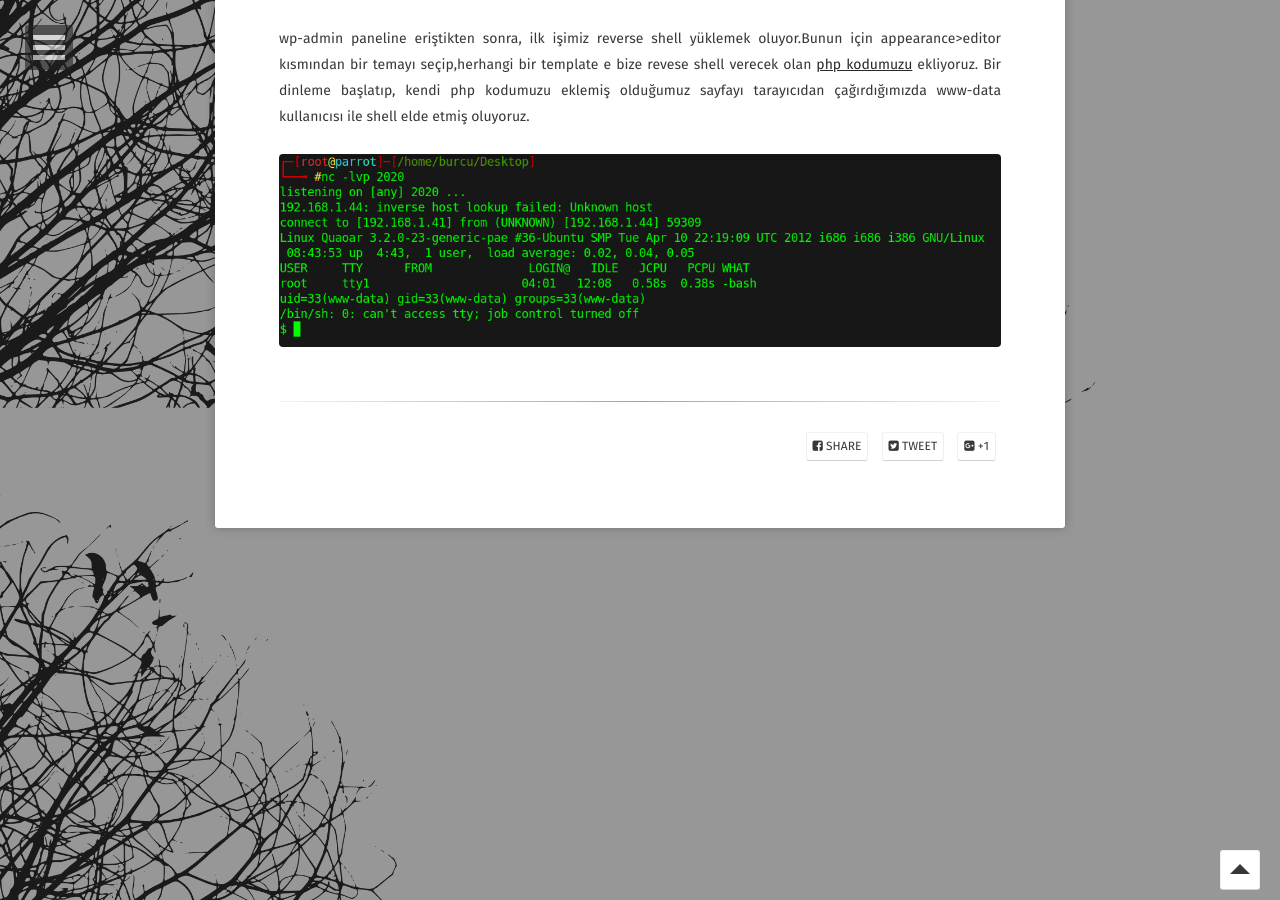
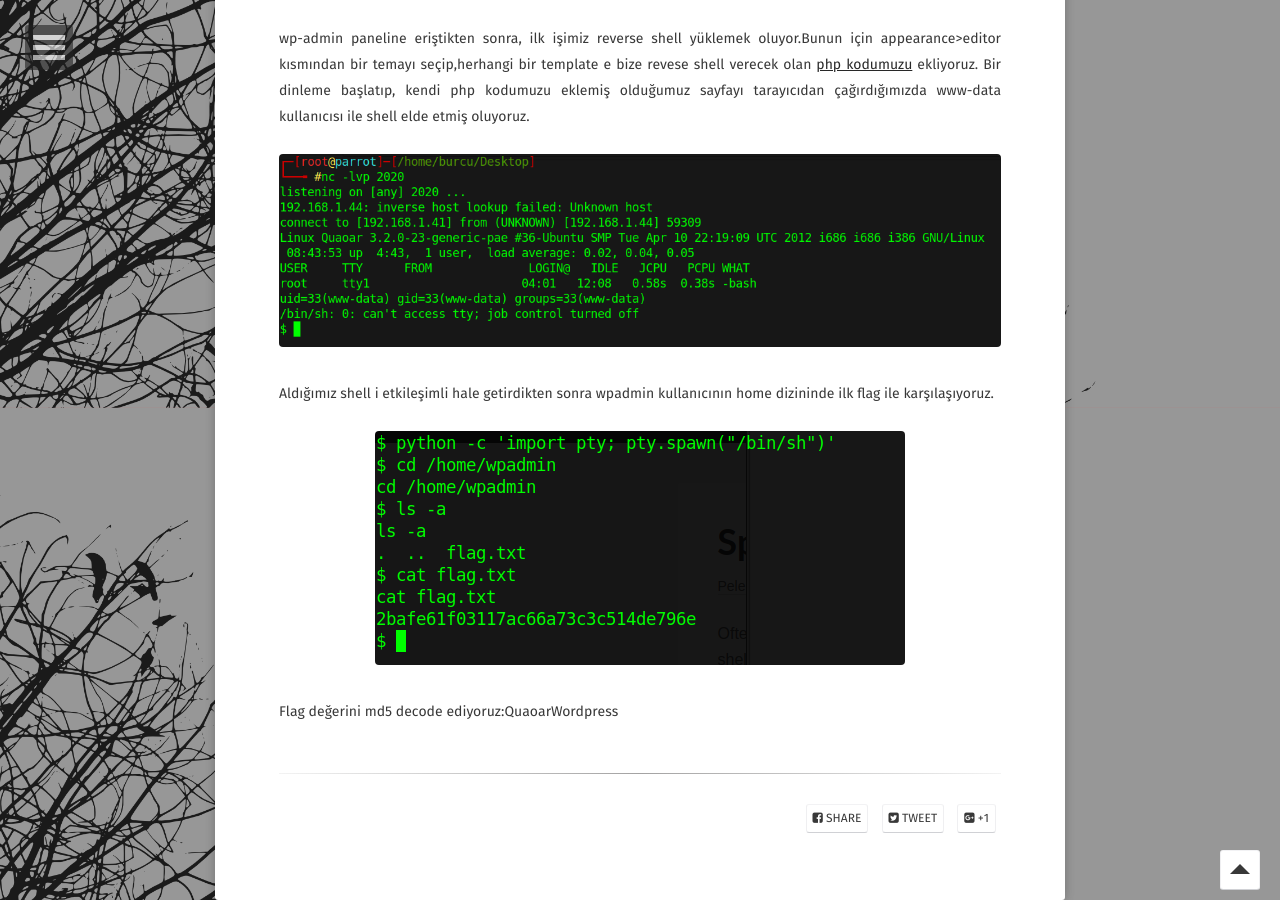
Before and after one commit to burcudemiralp/burcudemiralp.github.io, a Jekyll site: the page built from _posts/2018-06-07-Quaoar-Writeup.md, in a window 1280 px wide and 900 px high, scrolled down 3192 px. Built offline with Jekyll 4.4.1, drawn with Linux system fonts in a browser that asks for light colours; some web fonts are replaced.

Commit message:
Update 2018-06-07-Quaoar-Writeup.md

```diff
--- a/_posts/2018-06-07-Quaoar-Writeup.md
+++ b/_posts/2018-06-07-Quaoar-Writeup.md
@@ -54,3 +54,8 @@ Bir dinleme başlatıp, kendi php kodumuzu eklemiş olduğumuz sayfayı tarayıc
 <figure >
     <img src="/assets/img/quaorashell.png">
 </figure>
+Aldığımız shell i etkileşimli  hale getirdikten sonra wpadmin kullanıcının home dizininde ilk flag ile karşılaşıyoruz.
+<figure >
+    <img src="/assets/img/quaoraspawn.png">
+</figure>
+Flag değerini md5 decode ediyoruz:QuaoarWordpress
```
